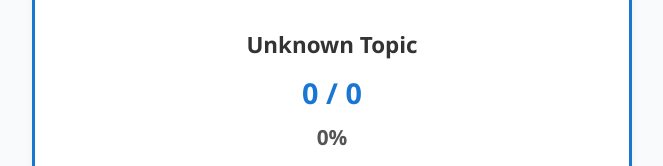
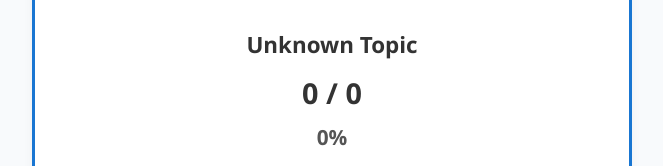
Before and after one commit to christensenandrew455-cell/Testifyai, a Next.js app: page /results in a window 1280 px wide. Shown: the part 262-428 px from the top of the page, without its empty margins (308-971 px from the left). Built offline with nearby package versions, Linux system fonts and the light colour scheme.

Commit message:
Update page.js

```diff
--- a/app/results/page.js
+++ b/app/results/page.js
@@ -74,7 +74,7 @@ function ResultsInner() {
           style={{
             fontSize: "1.8rem",
             fontWeight: "800",
-            color: "#1976d2", // ✅ makes the score visible again
+            color: "#333", // ✅ makes the score visible again
             marginBottom: "5px",
           }}
         >
```
